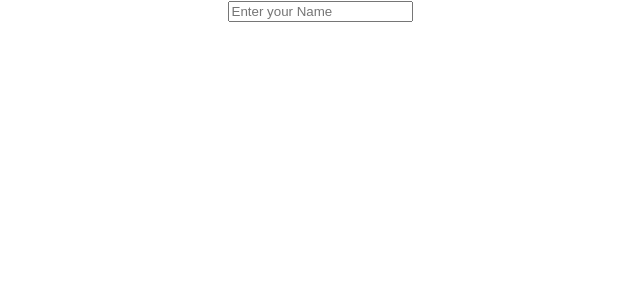
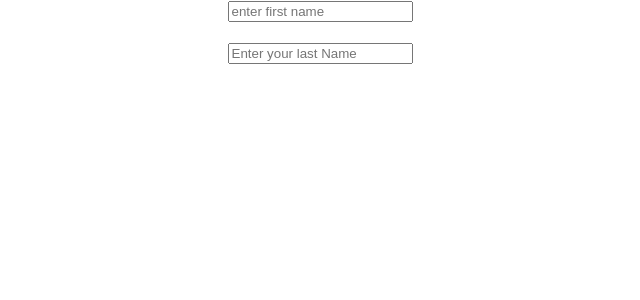
Before and after one commit to Shivani2810/FormsUsingReact, a React (Create React App) app: page / in a window 1280 px wide. Shown: the top 300 px of the page, without its empty margins (320-960 px from the left). Built offline with nearby package versions, Linux system fonts and the light colour scheme.

Commit message:
Multiple UseState variables to handle state

```diff
--- a/src/App.js
+++ b/src/App.js
@@ -1,25 +1,51 @@
 import logo from './logo.svg';
 import './App.css';
+import { useState } from 'react';
 
 function App() {
 
 
-  function changeHandler(event)
+  const [firstName,setFirstName]=useState("");
+  const [lastName,setLastName]=useState("");
+
+  console.log(firstName);
+  console.log(lastName);
+  function firstNameChangeHandler(event)
       {
         //  console.log(event.target.value);
-        console.log(event.target);
+        // console.log(event.target);
+        setFirstName(event.target.value)
+
       }
 
+      function lastNameChangeHandler(event)
+      {
+      //  console.log(event.target.value)
+      setLastName(event.target.value);
+      }
   return (
     <div className="App">
 
       <form>
+        {/* better control- controlled components */}
         <input
+            type="text"
+            placeholder='enter first name'
+            value={firstName}
+            onChange={firstNameChangeHandler}
+          />
+
+    <br></br>
+    <br></br>
+
+      <input
         type="text"
-        placeholder="Enter your Name"
-        onChange={changeHandler}
+        placeholder="Enter your last Name"
+        onChange={lastNameChangeHandler}
         />
+
       </form>
+
     </div>
   );
 }
```
